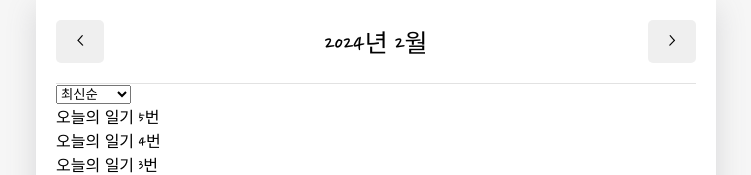
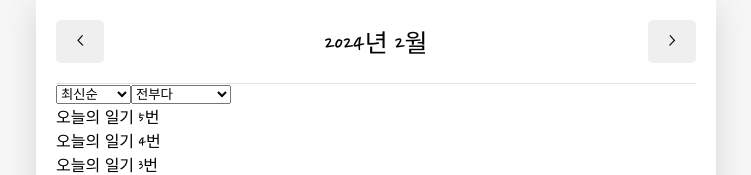
Before and after one commit to origin1508/emotion-diary, a React (Create React App) app: page / in a window 1280 px wide. Shown: the top 175 px of the page, without its empty margins (264-1015 px from the left). Built offline with nearby package versions, Linux system fonts and the light colour scheme; a web font is replaced by a local one.

Commit message:
feat: 필터기능 추가

```diff
--- a/src/components/DiaryList.js
+++ b/src/components/DiaryList.js
@@ -3,6 +3,12 @@
 const sortOptionList = [
   { value: "latest", name: "최신순" },
   { value: "oldest", name: "오래된 순" },
+];
+
+const filterOptionList = [
+  { value: "all", name: "전부다" },
+  { value: "good", name: "좋은 감정만" },
+  { value: "bad", name: "안좋은 감정만" },
 ];
 
 const ControlMenu = ({ value, onChange, optionList }) => {
@@ -19,7 +25,15 @@
 
 const DiaryList = ({ diaryList }) => {
   const [sortType, setSortType] = useState("latest");
+  const [filter, setFilter] = useState("all");
 
+  const filterCallBack = (item) => {
+    if (filter === "good") {
+      return parseInt(item.emotion) <= 3;
+    } else {
+      return parseInt(item.emotion) > 3;
+    }
+  };
   const getProcessedDiaryList = () => {
     const copyList = [...diaryList];
     const compare = (a, b) => {
@@ -29,8 +43,10 @@
         return parseInt(a.date) - parseInt(b.date);
       }
     };
-    const sortedList = copyList.sort(compare);
-    console.log(sortedList);
+    const filteredList =
+      filter === "all" ? copyList : copyList.filter((it) => filterCallBack(it));
+    const sortedList = filteredList.sort(compare);
+
     return sortedList;
   };
 
@@ -41,6 +57,11 @@
         onChange={setSortType}
         optionList={sortOptionList}
       />
+      <ControlMenu
+        value={filter}
+        onChange={setFilter}
+        optionList={filterOptionList}
+      />
       {getProcessedDiaryList().map((it) => (
         <div key={it.id}>{it.content}</div>
       ))}
```
